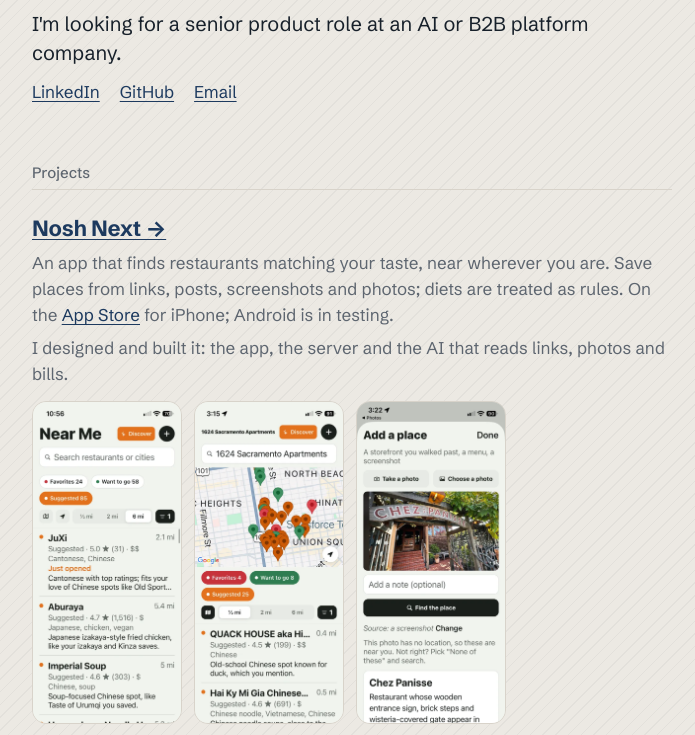
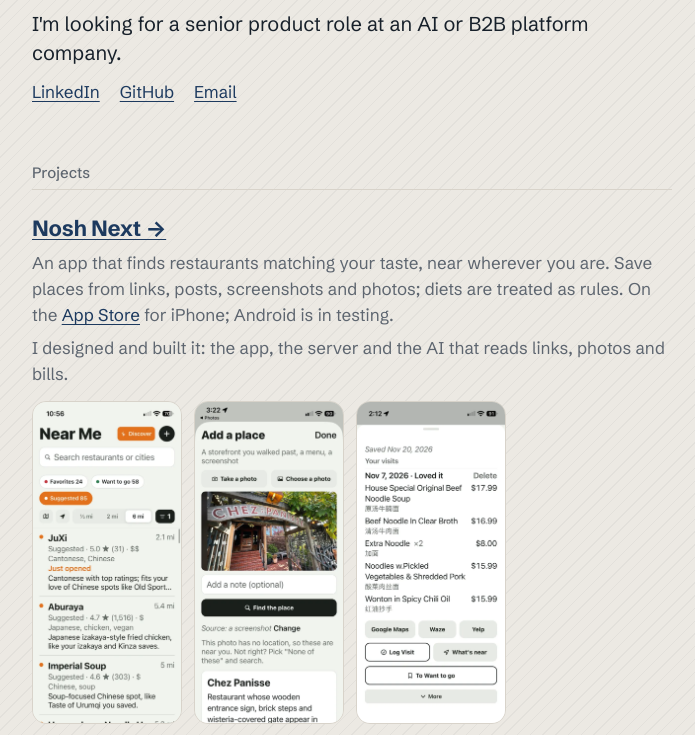
Before and after one commit to martinstrell-source/martinstrell-site, a plain HTML site: page index.html in a window 1280 px wide. Shown: the part 217-952 px from the top of the page, without its empty margins (288-983 px from the left). Drawn offline with Linux system fonts and the light colour scheme.

Commit message:
Screenshots: three that fit without scrolling (suggestions, photo, bill)
Co-Authored-By: Claude Opus 5.5 <noreply@anthropic.com>
Claude-Session: https://claude.ai/code/session_011gUbr1DtkPg8KRrYA3LGis

```diff
--- a/index.html
+++ b/index.html
@@ -57,9 +57,9 @@
   .projects h3 a:hover { text-decoration-thickness: 2px; }
   .projects p { margin: 0; color: var(--muted); }
   .projects .small { font-size: 14px; margin-top: 6px; }
-  .shots { display: flex; gap: 12px; margin-top: 14px; overflow-x: auto; padding-bottom: 4px; }
+  .shots { display: grid; grid-template-columns: repeat(3, minmax(0, 150px)); gap: 12px; margin-top: 14px; }
   .wide { display: block; width: 100%; max-width: 480px; height: auto; margin-top: 14px; border-radius: 10px; border: 1px solid var(--line); background: #fff; }
-  .shots img { flex: 0 0 auto; width: 150px; height: auto; border-radius: 14px; border: 1px solid var(--line); display: block; }
+  .shots img { width: 100%; height: auto; border-radius: 14px; border: 1px solid var(--line); display: block; }
   footer { margin-top: 48px; color: var(--muted); font-size: 14px; }
 </style>
 </head>
@@ -82,8 +82,8 @@
       <p style="margin-top:6px">I designed and built it: the app, the server and the AI that reads links, photos and bills.</p>
       <div class="shots">
         <img src="img/list.webp" alt="Nosh Next suggestions near you, each with a reason" width="150" height="325" loading="lazy">
-        <img src="img/map.webp" alt="Nosh Next map of saved and suggested places" width="150" height="325" loading="lazy">
         <img src="img/photo.webp" alt="Nosh Next finding a restaurant from a photo of its entrance" width="150" height="325" loading="lazy">
+        <img src="img/bill.webp" alt="Nosh Next listing the dishes read from a photo of the bill" width="150" height="325" loading="lazy">
       </div>
     </li>
     <li>
```
Also changed, not shown: img/bill.webp (added), img/map.webp (deleted).
